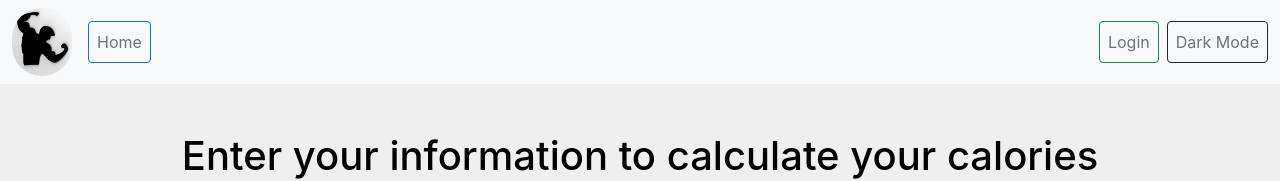
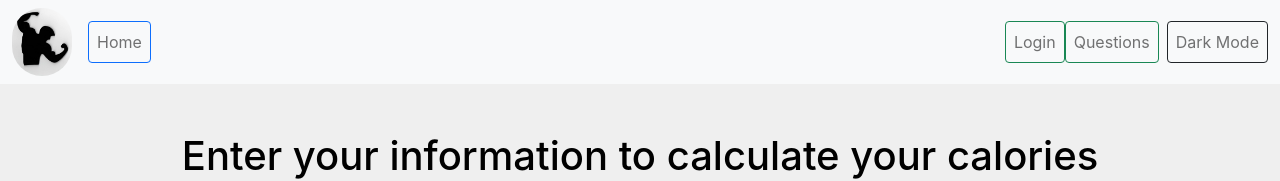
Before and after one commit to NekiroPLZ/easyfitv2, a React (Create React App) app: page / in a window 1280 px wide. Shown: the top 181 px of the page. Built offline with nearby package versions, Linux system fonts and the light colour scheme; no server answers; the database is empty.

Commit message:
hosting update

```diff
--- a/src/App.js
+++ b/src/App.js
@@ -9,6 +9,7 @@ import AdminInterface from "./components/UserPages/AdminInterface";
 import { AuthProv } from "./context/AuthContext";
 import ProtectedRoutes from "./components/ProtectedRoutes";
 import { ThemeProvider } from "./context/ThemeContext";
+import Questions from "./components/Questions/Questions";
 
 const router = createBrowserRouter([
   {
@@ -44,6 +45,7 @@ const router = createBrowserRouter([
     ),
     errorElement: <h1>Error</h1>,
   },
+  { path: "/Questions", element: <Questions /> },
 ]);
 function App() {
   return (
--- a/src/components/NavBar/NavBar.js
+++ b/src/components/NavBar/NavBar.js
@@ -29,7 +29,14 @@ function NavBar() {
                 <Link to="/Login" className="nav-link btn btn-outline-success">
                   Login
                 </Link>
-
+                <div className="d-flex">
+                  <div className="navbar-nav me-auto mb-2 mb-lg-0">
+                    <Link
+                      to="/Questions"
+                      className="nav-link btn btn-outline-success"
+                    >
+                      Questions
+                    </Link>
                     <button
                       className="ms-2 nav-link btn btn-outline-dark"
                       onClick={ThemeHandler}
@@ -40,6 +47,8 @@ function NavBar() {
                 </div>
               </div>
             </div>
+          </div>
+        </div>
       </nav>
     </div>
   );
--- /dev/null
+++ b/src/components/Questions/Questions.js
@@ -0,0 +1,18 @@
+/* eslint-disable jsx-a11y/alt-text */
+import React from "react";
+import noMeQueme from "../Image/no_me_quemessss_x1x_1_crop1685489194443.jpg_1833193316.jpg";
+import NavBar from "../NavBar/NavBar";
+function Questions() {
+  return (
+    <div>
+      <NavBar />
+      <div className="text-center">
+        <h1>Preguntas?</h1>
+
+        <img src={noMeQueme} />
+      </div>
+    </div>
+  );
+}
+
+export default Questions;
```
Also changed, not shown: src/components/Image/no_me_quemessss_x1x_1_crop1685489194443.jpg_1833193316.jpg (added). Lines whose indentation alone changed are shown as unchanged.
